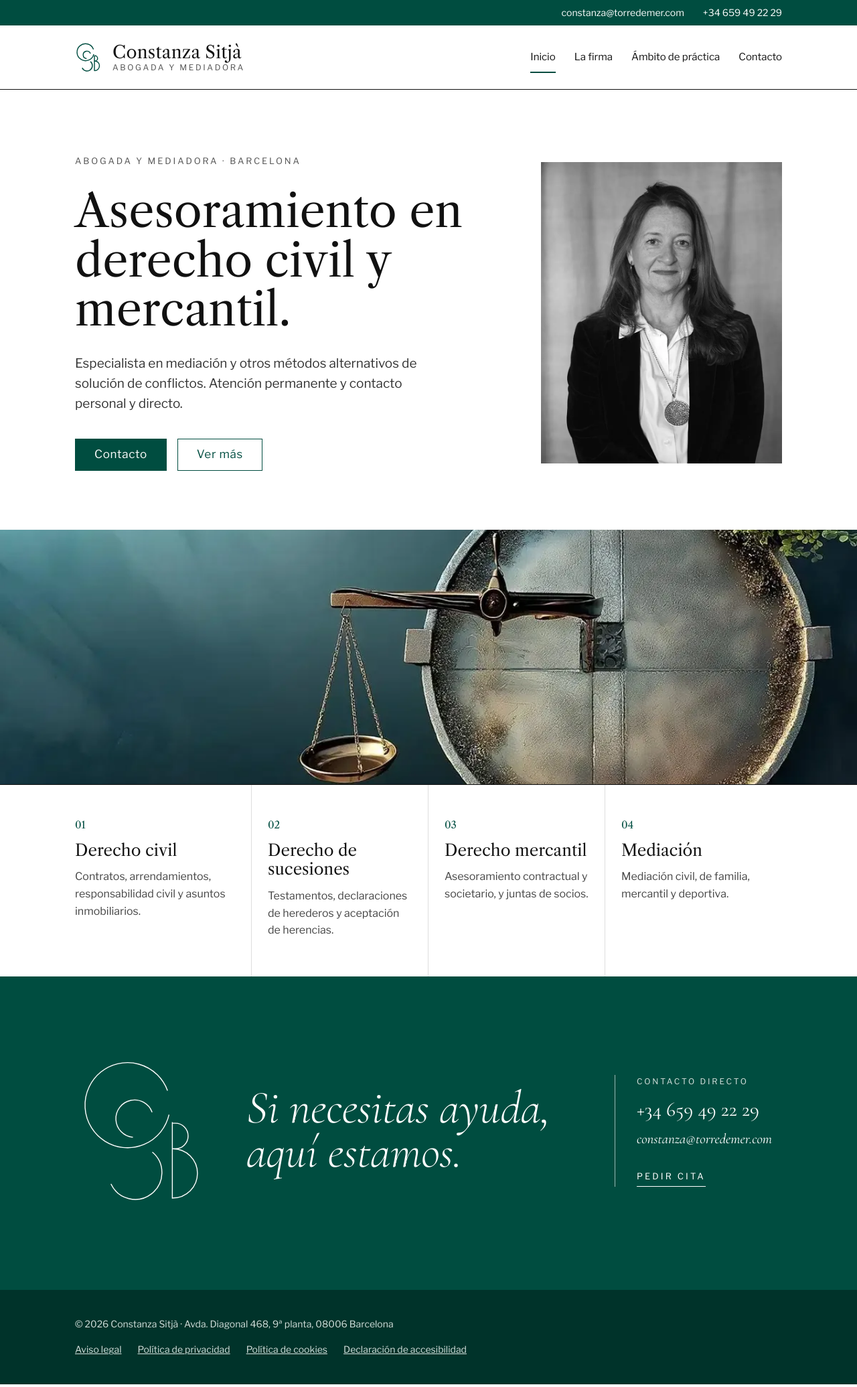
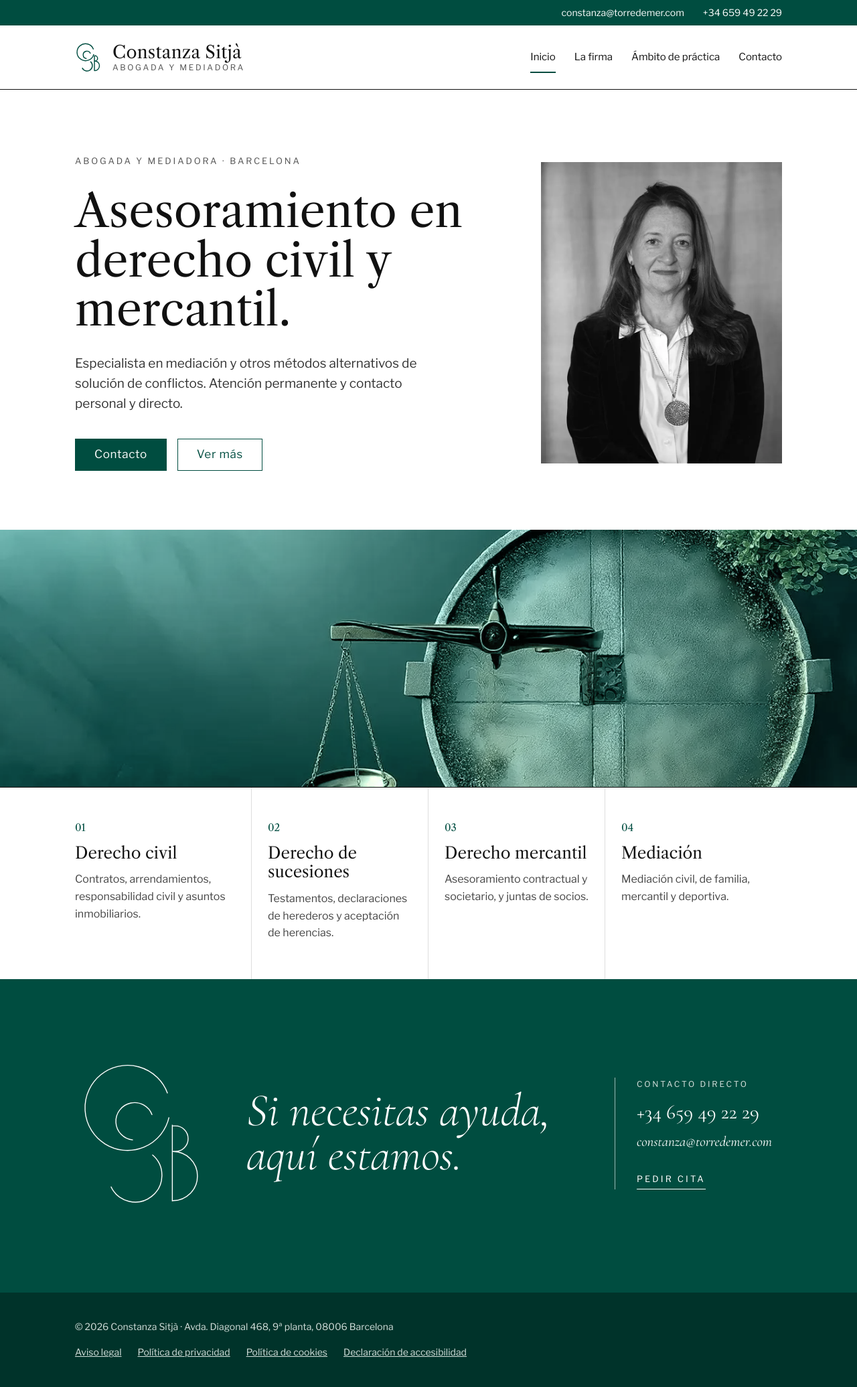
Before and after one commit to constanzasitjaabogada/website, a Jekyll site: the page built from index.html, in a window 1280 px wide. Shown: the whole page at 67% size. Built offline with Jekyll 4.4.1, drawn with Linux system fonts in a browser that asks for light colours.

Commit message:
Fotos de banda con velo verde y encuadre por foto; mapa del Eixample en el bloque de la dirección
- Las bandas crecen con el ancho de pantalla (clamp) y cada foto tiene su punto de encuadre
- Velo verde de marca sobre las fotos (mix-blend-mode: color)
- Fondo del despacho: manzanas del Eixample con la Diagonal y un punto en la dirección (SVG propio)

Co-Authored-By: Claude Opus 5.5 <noreply@anthropic.com>
Claude-Session: https://claude.ai/code/session_01VzFi1JvKP2KNUvey29o5pg

```diff
--- a/ambito-de-practica.html
+++ b/ambito-de-practica.html
@@ -4,7 +4,7 @@ title: "Ámbito de práctica"
 permalink: /ambito-de-practica/
 description: "Especialista en derecho civil, sucesiones, mercantil y mediación. Soluciones legales y extrajudiciales con trato cercano y profesional en Barcelona."
 ---
-<img class="banda-foto" src="{{ '/assets/img/ambito.webp' | relative_url }}" srcset="{{ '/assets/img/ambito-800.webp' | relative_url }} 800w, {{ '/assets/img/ambito.webp' | relative_url }} 1920w" sizes="100vw" alt="">
+<div class="banda"><img style="object-position: center 62%" class="banda-foto" src="{{ '/assets/img/ambito.webp' | relative_url }}" srcset="{{ '/assets/img/ambito-800.webp' | relative_url }} 800w, {{ '/assets/img/ambito.webp' | relative_url }} 1920w" sizes="100vw" alt=""></div>
 
 <section class="ambito contenedor">
   <p class="etiqueta">Ámbito de práctica</p>
--- a/assets/css/main.css
+++ b/assets/css/main.css
@@ -67,9 +67,10 @@ p { margin: 0; }
 .menu a[aria-current="page"] { border-bottom-color: var(--verde); }
 
 /* Fotos en banda */
-.banda-foto { width: 100%; height: 300px; object-fit: cover; }
-.banda-foto--alta { height: 380px; }
-.banda-foto--contacto { object-position: center 40%; }
+.banda { position: relative; background: var(--verde); }
+.banda::after { content: ""; position: absolute; inset: 0; background: var(--verde); mix-blend-mode: color; opacity: 0.6; pointer-events: none; }
+.banda-foto { width: 100%; height: clamp(220px, 23vw, 440px); object-fit: cover; }
+.banda-foto--alta { height: clamp(240px, 30vw, 560px); }
 
 /* Portada */
 .portada { display: flex; flex-wrap: wrap; align-items: center; gap: 56px; padding-top: 96px; padding-bottom: 88px; }
@@ -132,7 +133,7 @@ p { margin: 0; }
 .contacto dd { margin: 4px 0 0; font-size: 20px; overflow-wrap: anywhere; }
 .contacto .boton { align-self: flex-start; }
 .contacto__aviso { font-size: 14px; color: var(--gris); max-width: 460px; }
-.contacto__despacho { flex: 999 1 420px; min-width: 0; min-height: 360px; background: var(--verde); color: #fff; padding: 48px; display: flex; flex-direction: column; justify-content: flex-end; gap: 12px; }
+.contacto__despacho { flex: 999 1 420px; min-width: 0; min-height: 360px; background: linear-gradient(20deg, rgba(0,51,42,0.92) 0%, rgba(0,51,42,0.55) 45%, rgba(0,77,64,0) 75%), url("../img/eixample.svg") center / cover no-repeat, var(--verde); color: #fff; padding: 48px; display: flex; flex-direction: column; justify-content: flex-end; gap: 12px; }
 .contacto__despacho .etiqueta { color: var(--verde-claro); font-size: 12px; }
 .contacto__direccion { font-family: var(--serif); font-size: 32px; line-height: 1.25; }
 .contacto__despacho a { color: #fff; font-size: 15px; }
@@ -164,7 +165,6 @@ p { margin: 0; }
   .marca__nombre { font-size: 22px; }
   .menu { gap: 0 16px; font-size: 14px; }
   .portada { padding-top: 56px; padding-bottom: 56px; gap: 40px; }
-  .banda-foto, .banda-foto--alta { height: 200px; }
   .area-tarjeta { border-right: 0; border-bottom: 1px solid var(--linea); padding: 32px 0; }
   .cierre__fila { padding-top: 72px; padding-bottom: 80px; gap: 40px; }
   .cierre__monograma { width: 120px; height: 142px; flex-basis: 120px; }
--- a/contacto.html
+++ b/contacto.html
@@ -4,7 +4,7 @@ title: "Contacto"
 permalink: /contacto/
 description: "¿Necesitas asesoramiento legal? Contacta con Constanza Sitjà, abogada en Barcelona. Atención directa, cercana y profesional en derecho civil y mercantil."
 ---
-<img class="banda-foto banda-foto--contacto" src="{{ '/assets/img/contacto.webp' | relative_url }}" srcset="{{ '/assets/img/contacto-800.webp' | relative_url }} 800w, {{ '/assets/img/contacto.webp' | relative_url }} 1200w" sizes="100vw" alt="">
+<div class="banda"><img style="object-position: center 72%" class="banda-foto" src="{{ '/assets/img/contacto.webp' | relative_url }}" srcset="{{ '/assets/img/contacto-800.webp' | relative_url }} 800w, {{ '/assets/img/contacto.webp' | relative_url }} 1200w" sizes="100vw" alt=""></div>
 
 <section class="contacto contenedor">
   <div class="contacto__datos">
--- a/index.html
+++ b/index.html
@@ -16,7 +16,7 @@ description: "Asesoramiento legal en derecho civil, sucesiones y mercantil. Cons
   <img class="portada__retrato" src="{{ '/assets/img/constanza-sitja-800.webp' | relative_url }}" srcset="{{ '/assets/img/constanza-sitja-800.webp' | relative_url }} 646w, {{ '/assets/img/constanza-sitja.webp' | relative_url }} 900w" sizes="(min-width: 900px) 360px, 90vw" width="360" height="446" alt="Retrato de Constanza Sitjà">
 </section>
 
-<img class="banda-foto banda-foto--alta" src="{{ '/assets/img/inicio.webp' | relative_url }}" srcset="{{ '/assets/img/inicio-800.webp' | relative_url }} 800w, {{ '/assets/img/inicio.webp' | relative_url }} 1200w" sizes="100vw" alt="" loading="lazy">
+<div class="banda"><img style="object-position: center 40%" class="banda-foto banda-foto--alta" src="{{ '/assets/img/inicio.webp' | relative_url }}" srcset="{{ '/assets/img/inicio-800.webp' | relative_url }} 800w, {{ '/assets/img/inicio.webp' | relative_url }} 1200w" sizes="100vw" alt="" loading="lazy"></div>
 
 <section class="areas-resumen" aria-label="Ámbito de práctica">
   <div class="contenedor areas-resumen__rejilla">
--- a/la-firma.html
+++ b/la-firma.html
@@ -4,7 +4,7 @@ title: "La firma"
 permalink: /la-firma/
 description: "Despacho especializado en derecho civil, sucesiones y mercantil. Asesoría jurídica con trato directo, compromiso y experiencia en Barcelona."
 ---
-<img class="banda-foto" src="{{ '/assets/img/la-firma.webp' | relative_url }}" srcset="{{ '/assets/img/la-firma-800.webp' | relative_url }} 800w, {{ '/assets/img/la-firma.webp' | relative_url }} 1200w" sizes="100vw" alt="">
+<div class="banda"><img style="object-position: center 50%" class="banda-foto" src="{{ '/assets/img/la-firma.webp' | relative_url }}" srcset="{{ '/assets/img/la-firma-800.webp' | relative_url }} 800w, {{ '/assets/img/la-firma.webp' | relative_url }} 1200w" sizes="100vw" alt=""></div>
 
 <section class="firma contenedor">
   <img class="firma__retrato" src="{{ '/assets/img/constanza-sitja.webp' | relative_url }}" width="400" height="496" alt="Retrato de Constanza Sitjà">
```
Also changed, not shown: assets/img/eixample.svg (added).
